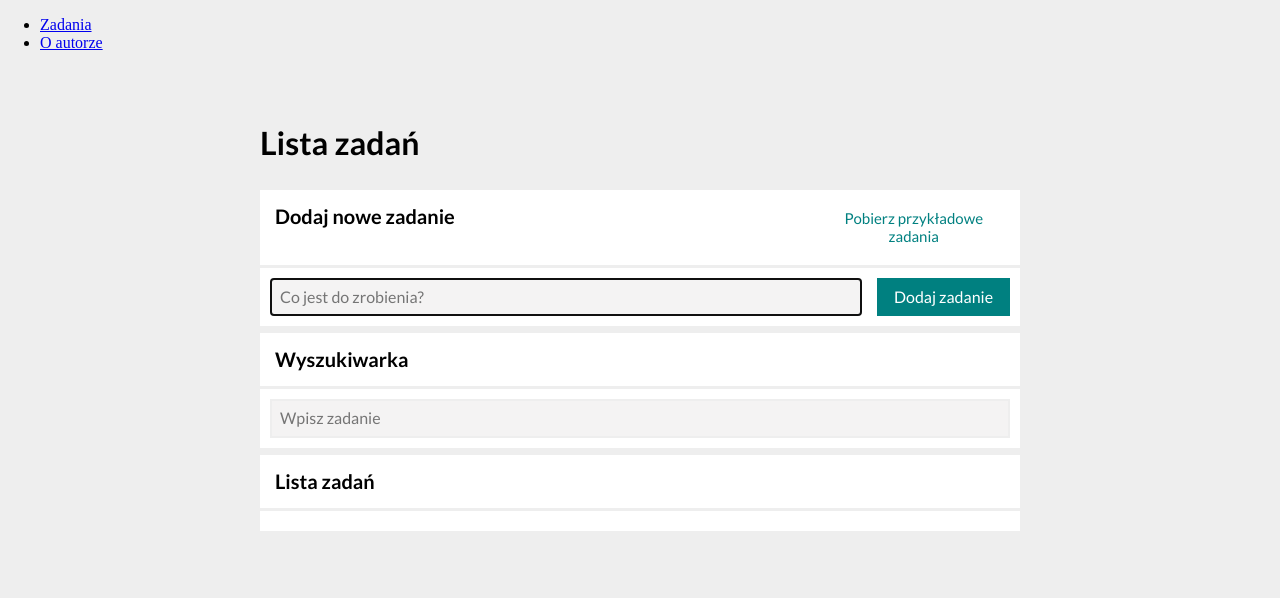
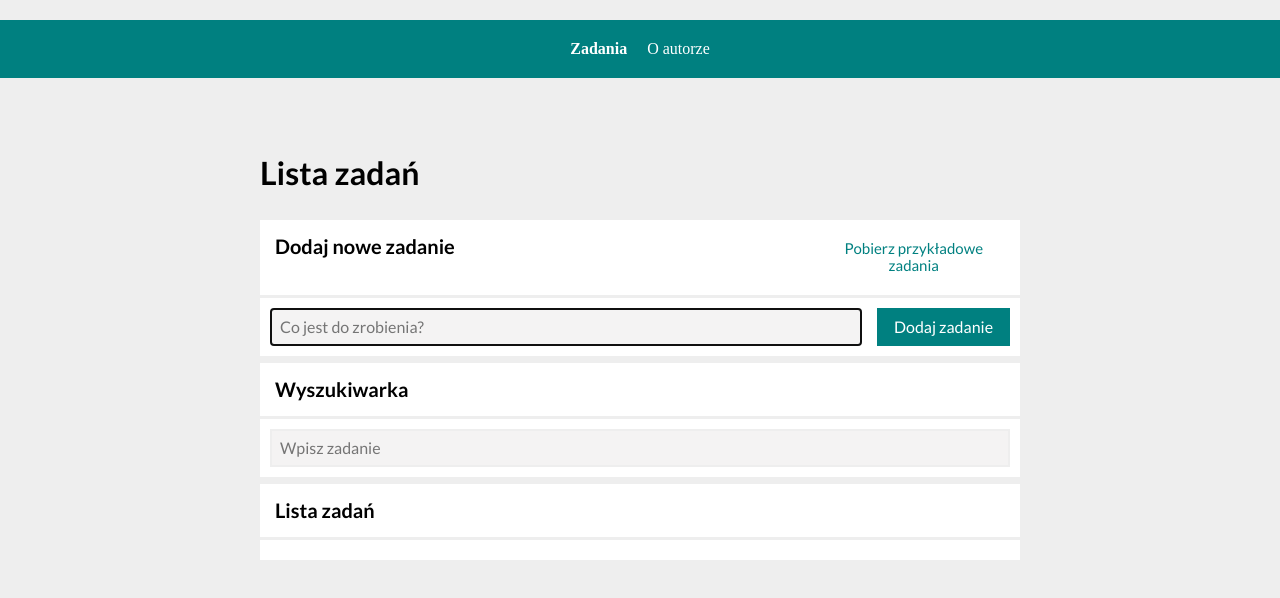
Before and after one commit to jakubzuber/todo-list-react, a React (Create React App) app: page /#/zadania in a window 1280 px wide. Shown: the top 598 px of the page. Built offline with nearby package versions, Linux system fonts and the light colour scheme.

Commit message:
styled nav link

```diff
--- a/src/App.js
+++ b/src/App.js
@@ -1,19 +1,20 @@
-import { HashRouter, Link, Switch, Route, Redirect } from "react-router-dom"
+import { HashRouter, Switch, Route, Redirect } from "react-router-dom"
 import AuthorPage from "./features/AuthorPage/Author";
 import TasksPage from "./features/tasks/TasksPage";
 import TaskPage from "./features/tasks/TaskPage";
+import { StyledNavLink, StyledNavListItem, StyledNavList } from "./styled";
 
 const App = () => (
   <HashRouter>
     <nav>
-      <ul>
-        <li>
-          <Link to="/zadania">Zadania</Link>
-        </li>
-        <li>
-          <Link to="/autor">O autorze</Link>
-        </li>
-      </ul>
+      <StyledNavList>
+        <StyledNavListItem>
+          <StyledNavLink to="/zadania">Zadania</StyledNavLink>
+        </StyledNavListItem>
+        <StyledNavListItem>
+          <StyledNavLink to="/autor">O autorze</StyledNavLink>
+        </StyledNavListItem>
+      </StyledNavList>
       <Switch>
       <Route path="/zadania/:id">
           <TaskPage />
--- a/src/features/tasks/Search/index.js
+++ b/src/features/tasks/TasksPage/Search/index.js
@@ -1,5 +1,5 @@
 import { useHistory, useLocation } from "react-router-dom";
-import { Input, MainLayout } from "../styled";
+import { Input, MainLayout } from "../../styled";
 import { Form } from "./styled"
 import lookFor from "./searchQueryParamName";
 
--- a/src/features/tasks/TasksPage/index.js
+++ b/src/features/tasks/TasksPage/index.js
@@ -4,7 +4,7 @@ import Buttons from "../TasksPage/Buttons";
 import Section from "../../../common/Section";
 import Header from "../../../common/Header";
 import { Main } from "../styled";
-import Search from "../Search";
+import Search from "../TasksPage/Search";
 import ExampleTasksButton from "./ExampleTasksButton";
 
 function TasksPage() {
--- /dev/null
+++ b/src/styled.js
@@ -0,0 +1,30 @@
+import { NavLink } from "react-router-dom";
+import styled from "styled-components";
+
+export const StyledNavList = styled.ul`
+    background-color: teal;
+    padding: 10px;
+    margin: 20px 0px;
+    display: grid;
+    grid-template-columns: max-content max-content;
+    justify-content: center;
+    list-style-type: none;
+`;
+
+export const StyledNavListItem = styled.li`
+    margin: 10px;
+    transition: 0.5s;
+    &:hover{
+        transform: scale(1.40);
+    }
+`;
+
+export const StyledNavLink = styled(NavLink)`
+    color:white;
+    font-weight: 400;
+    text-decoration: none;
+
+    &.active{
+        font-weight: 700;
+    };
+`;
```
Also changed, not shown: src/features/tasks/TasksPage/Search/searchQueryParamName.js (renamed from src/features/tasks/Search/searchQueryParamName.js), src/features/tasks/TasksPage/Search/styled.js (renamed from src/features/tasks/Search/styled.js).
